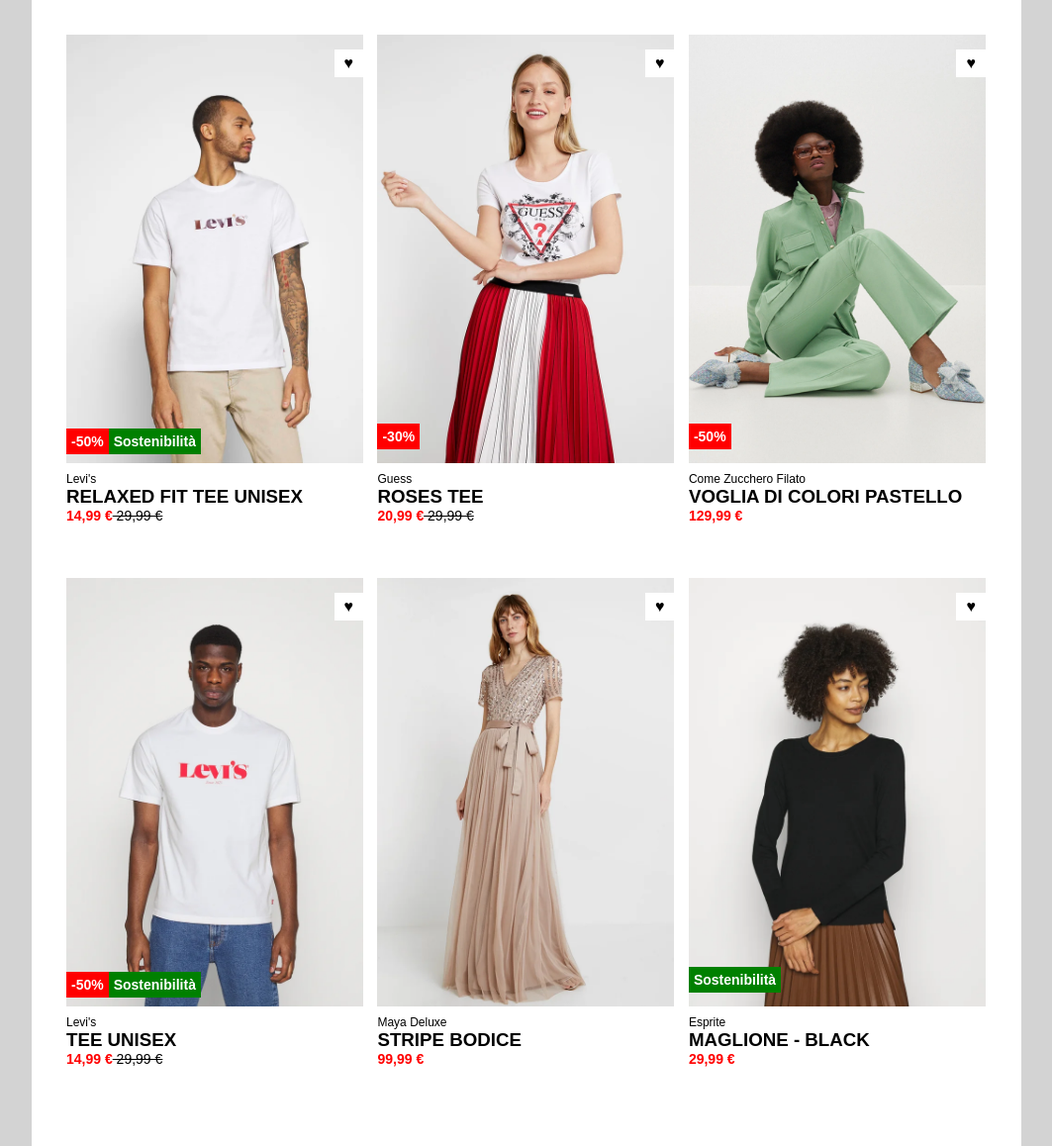
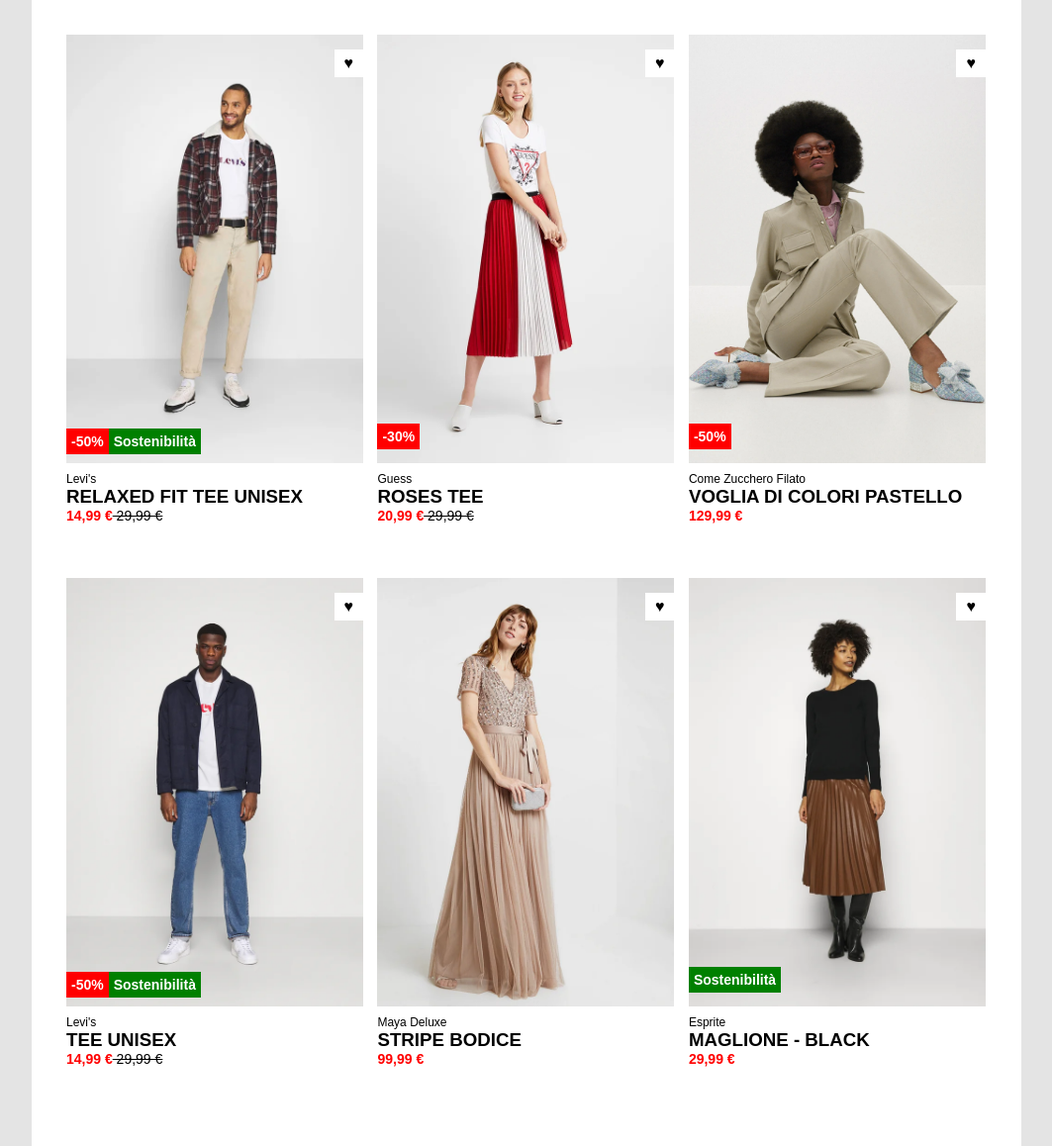
Before and after one commit to KCorigliano/html-css-boolando, a plain HTML site: page index.html in a window 1280 px wide. Shown: the whole page at 99% size, without its empty margins (68-1131 px from the left). Drawn offline with Linux system fonts and the light colour scheme.

Commit message:
fine esercizio

```diff
--- a/css/style.css
+++ b/css/style.css
@@ -6,7 +6,7 @@
 
 body{
     font-family: arial;
-    background-color: lightgrey;
+    background-color: rgb(228, 228, 228);
     width: 1200px;
 }
 
@@ -43,15 +43,6 @@
     left: 5px;
 }
 
-.like{
-    background: white;
-    vertical-align: middle;
-    padding: 5px 10px;
-    position: absolute;
-    top: 20px;
-    right: 5px;
-}
-
 /* ---------------------------------------- */
 
 
@@ -79,3 +70,26 @@
     background-color: green;
     padding: 5px 5px;
 }
+
+.like{
+    background: white;
+    vertical-align: middle;
+    padding: 5px 10px;
+    position: absolute;
+    top: 20px;
+    right: 5px;
+}
+
+.card{
+    position: relative;
+}
+
+.davanti{
+    position: absolute;
+    top:0;
+    left:0;
+}
+
+.card:hover .davanti{
+    display: none;
+}
--- a/index.html
+++ b/index.html
@@ -11,7 +11,10 @@
 
     <main>
         <div class="page">
-            <div class="first img"><img src="../html-css-boolando/img/1.webp" alt="">
+            <!-- Prima immagine -->
+            <div class="card first img">
+                <img class="dietro" src="../html-css-boolando/img/1.webp" alt="">
+                <img class="davanti" src="../html-css-boolando/img/1b.webp" alt="">
                 <div class="box"><span class="red">-50%</span><span class="green">Sostenibilità</span></div>
                 <div class="like">&#9829;</div>
                 <div class="text">
@@ -20,7 +23,11 @@
                     <p><span class="new price">14,99 €</span><span class="old price"> 29,99 €</span></p>
                 </div>
             </div>
-            <div class="second img"><img src="../html-css-boolando/img/2.webp" alt="">
+            <!-- / Prima immagine -->
+            <!-- Seconda immagine -->
+            <div class="card second img">
+                <img class="dietro" src="../html-css-boolando/img/2.webp" alt="">
+                <img class="davanti" src="../html-css-boolando/img/2b.webp" alt="">
                 <div class="red box">-30%</div>
                 <div class="like">&#9829;</div>
                 <div class="text">
@@ -29,7 +36,11 @@
                     <p><span class="new price">20,99 €</span><span class="old price"> 29,99 €</span></p>
                 </div>
             </div>
-            <div class="third img"><img src="../html-css-boolando/img/3.webp" alt="">
+            <!-- / Seconda immagine -->
+            <!-- Terza immagine -->
+            <div class="card third img">
+                <img class="dietro" src="../html-css-boolando/img/3.webp" alt="">
+                <img class="davanti" src="../html-css-boolando/img/3b.webp" alt="">
                 <div class="red box">-50%</div>
                 <div class="like">&#9829;</div>
                 <div class="text">
@@ -38,7 +49,11 @@
                     <p><span class="new price">129,99 €</span></p>
                 </div>
             </div>
-            <div class="fourth img"><img src="../html-css-boolando/img/4.webp" alt="">
+            <!-- / Terza immagine -->
+            <!-- Quarta immagine -->
+            <div class="card fourth img">
+                <img class="dietro" src="../html-css-boolando/img/4.webp" alt="">
+                <img class="davanti" src="../html-css-boolando/img/4b.webp" alt="">
                 <div class="box"><span class="red">-50%</span><span class="green">Sostenibilità</span></div>
                 <div class="like">&#9829;</div>
                 <div class="text">
@@ -47,7 +62,11 @@
                     <p><span class="new price">14,99 €</span><span class="old price"> 29,99 €</span></p>
                 </div>
             </div>
-            <div class="fifth img"><img src="../html-css-boolando/img/5.webp" alt="">
+            <!-- / Quarta immagine -->
+            <!-- Quinta immagine -->
+            <div class="card fifth img">
+                <img class="dietro" src="../html-css-boolando/img/5.webp" alt="">
+                <img class="davanti" src="../html-css-boolando/img/5b.webp" alt="">
                 <div class="like">&#9829;</div>
                 <div class="text">
                     <p>Maya Deluxe</p>
@@ -55,7 +74,11 @@
                     <p><span class="new price">99,99 €</span></p>
                </div>
             </div>
-            <div class="sixth img"><img src="../html-css-boolando/img/6.webp" alt="">
+            <!-- / Quinta immagine -->
+            <!-- Sesta immagine -->
+            <div class="card sixth img">
+                <img class="dietro" src="../html-css-boolando/img/6.webp" alt="">
+                <img class="davanti" src="../html-css-boolando/img/6b.webp" alt="">
                 <div class="green box">Sostenibilità</div>
                 <div class="like">&#9829;</div>
                 <div class="text">
@@ -64,6 +87,7 @@
                     <p><span class="new price">29,99 €</span></p>
                 </div>
             </div>
+            <!-- /Sesta immagine -->
         </div>
 
     </main>
```
